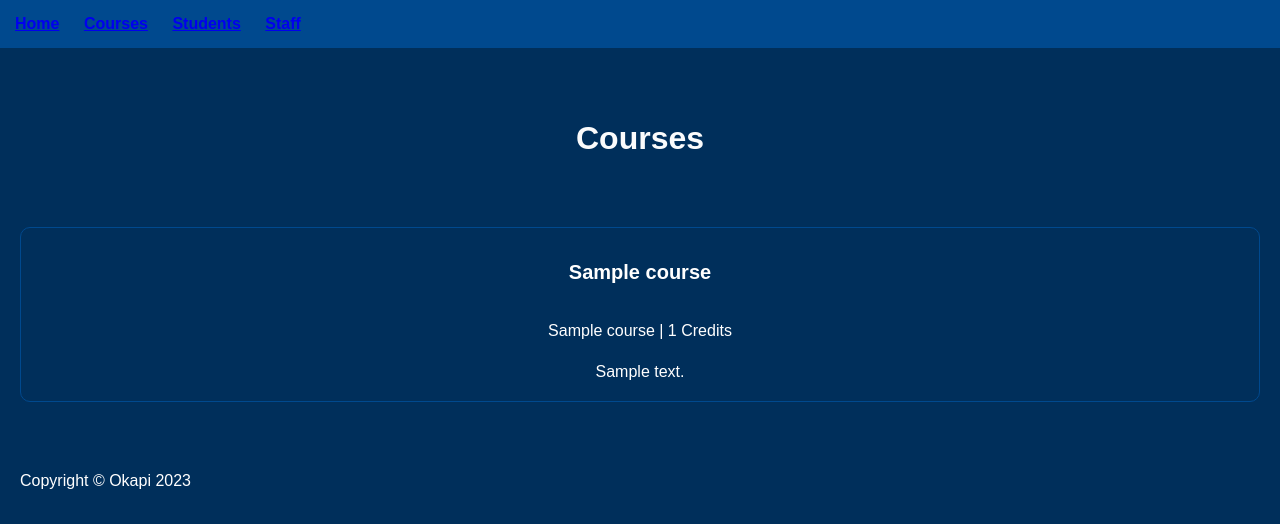
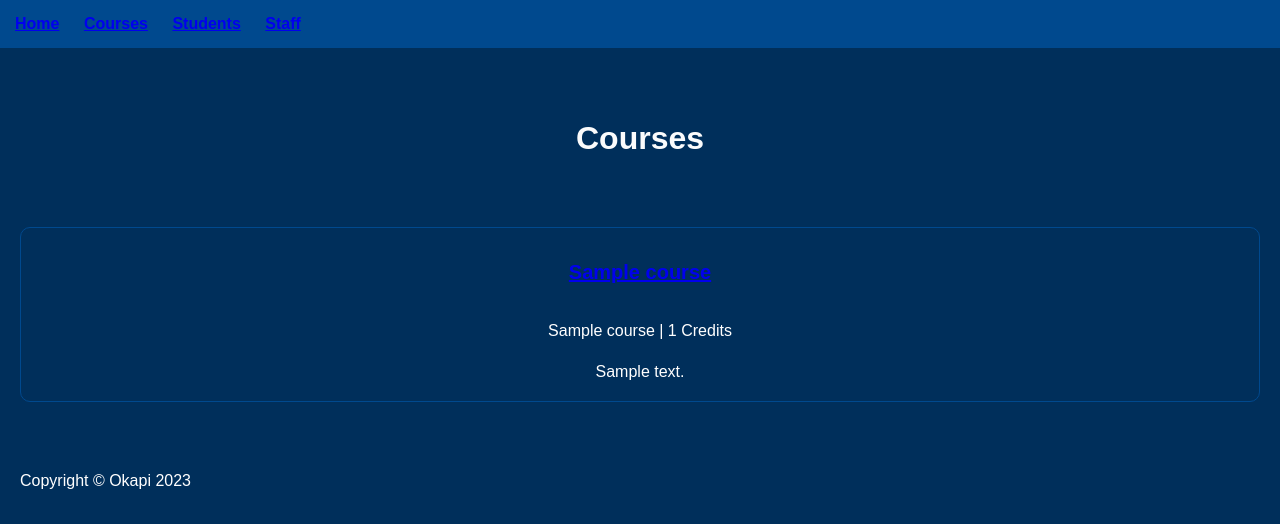
Before and after one commit to easterdaymn/SDEV_255_Final_Project_Okapi, a Node server app: page /courses in a window 1280 px wide. Shown: the top 524 px of the page. Run offline with Node 20, Linux system fonts and the light colour scheme; tables that the repository leaves empty hold one stand-in row (values such as "Sample post"); some libraries are stand-ins or nearby versions.

Commit message:
Update courses.ejs

```diff
--- a/views/courses.ejs
+++ b/views/courses.ejs
@@ -10,11 +10,14 @@
 
     <h1 class="mb-4"><%= title %></h1>
 
-    <!-- Display each course -->
+    <!-- Display each course with a link to its individual page -->
     <% courses.forEach(course => { %>
       <div class="custom-card bg-light mb-6">
         <div class="custom-card-body">
-          <h5 class="custom-card-title"><%= course.courseName %></h5>
+          <!-- Wrap the course details in an anchor tag with a link to the individual course page -->
+          <a href="/course/<%= course.id %>">
+            <h5 class="custom-card-title"><%= course.courseName %></h5>
+          </a>
           <p class="custom-card-text"><%= course.subjectArea %> | <%= course.credits %> Credits</p>
           <p class="custom-card-text"><%= course.description %></p>
         </div>
```
